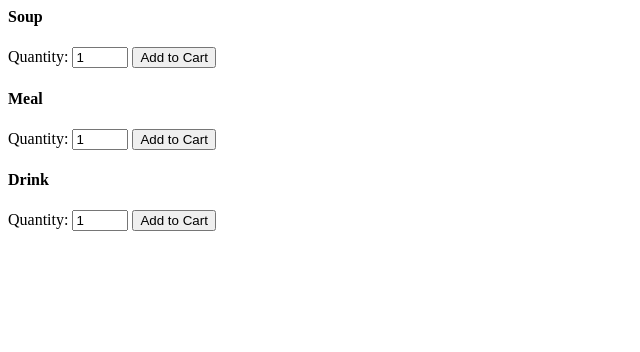
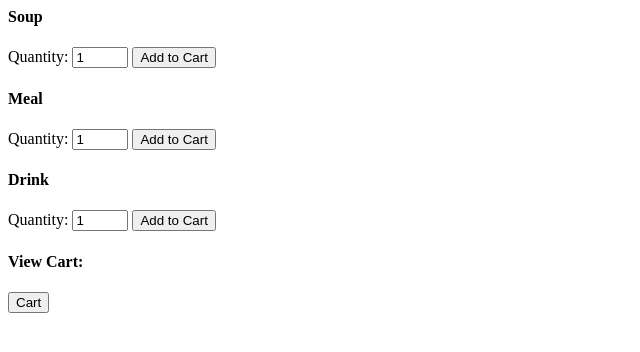
Before and after one commit to thounny/wok-express, a Flask app: template templates/order.html in a window 1280 px wide. Shown: the top 352 px of the page, without its empty margins (0-640 px from the left). Run offline with Flask 2, Linux system fonts and the light colour scheme; the template is opened without the code that fills it, so the values that code supplies are empty.

Commit message:
added cart functionality and clear cart

```diff
--- a/app.py
+++ b/app.py
@@ -22,31 +22,50 @@ import os
 
 app = Flask(__name__)
 
-cart = { # user added items
-
-}
+# user added items go here
+shopping_cart = {}
 
 menu = { #items and prices
     "Soup": 1,
+    "Drink": 3,
     "Meal": 5,
-    "Drink": 3,
 }
 
 @app.route("/")
 def home():
     return render_template("index.html")
 
-@app.route("/order", methods=["POST"])
+@app.route("/cart", methods=["POST"])
+def cart():
+    global shopping_cart
+#    current_cart = flask.request.form.get("cart")
+    #filtered_cart = str(shopping_cart).replace("{","").replace("}", "").replace("'", "")
+    filtered_cart = (str(shopping_cart).replace("{","").replace("}", "").replace("'", "")).split(", ")
+    list = []
+    for i in filtered_cart:
+        list.append( (i.split(": "))[0] + " (x" + (i.split(": "))[1] + ")")
+
+    return render_template("cart.html", cart = list)
+
+@app.route("/order")
 def order(): #loads order page
    return render_template("order.html")
 
+@app.route("/order_more", methods=["POST"])
+def order_more(): #loads order page
+   return render_template("order.html", cart = cart)
+
 @app.route("/add_item", methods=["POST"])
 def add_item():
-    global cart
+    global shopping_cart
     food_item = flask.request.form.get("food_item") #what item user orders
     quantity = flask.request.form.get("quantity") # how much of item user orders
-    cart.update({food_item : quantity})
-    return render_template("order.html", cart = cart)
+    shopping_cart.update({food_item: quantity})
+    return render_template("order.html", cart = shopping_cart)
+
+@app.route("/clear_cart", methods=["POST"])
+def clear_cart(): #loads order page
+    return render_template("cart.html", cart = {})
 
 if __name__ == "__main__":
     app.run()
--- a/templates/index.html
+++ b/templates/index.html
@@ -17,13 +17,11 @@
         <div class="site-info">menu / location</div>
         <div class="site-menu">
             <div class="menu-item">about</div>
+            <div class="menu-item"><a href="order">Order Now</a></div>
             <div class="menu-item">reviews</div>
             <div class="menu-item">contact</div>
         </div>
     </div>
-    <form id="order" method="POST" action="/order">
-        <input type="submit" value="Order food">
-    </form>
     <div class="foodreel">view food</div>
     <div class="container">
         <div class="wrapper-img">
--- a/templates/order.html
+++ b/templates/order.html
@@ -24,6 +24,11 @@
         <input type="number" id="quantity" name="quantity" min="1" max="99" value="1">
         <input type="submit" value="Add to Cart">
     </form>
+    <h4>View Cart:</h4>
+    <form id="cart" method="POST" action="/cart">
+        <input type="hidden" id="cart" name="cart" value="{{ cart }}">
+        <input type="submit" value="Cart">
+    </form>
 
 
     <p>
```
Also changed, not shown: templates/cart.html (added, +22 -0 lines).
